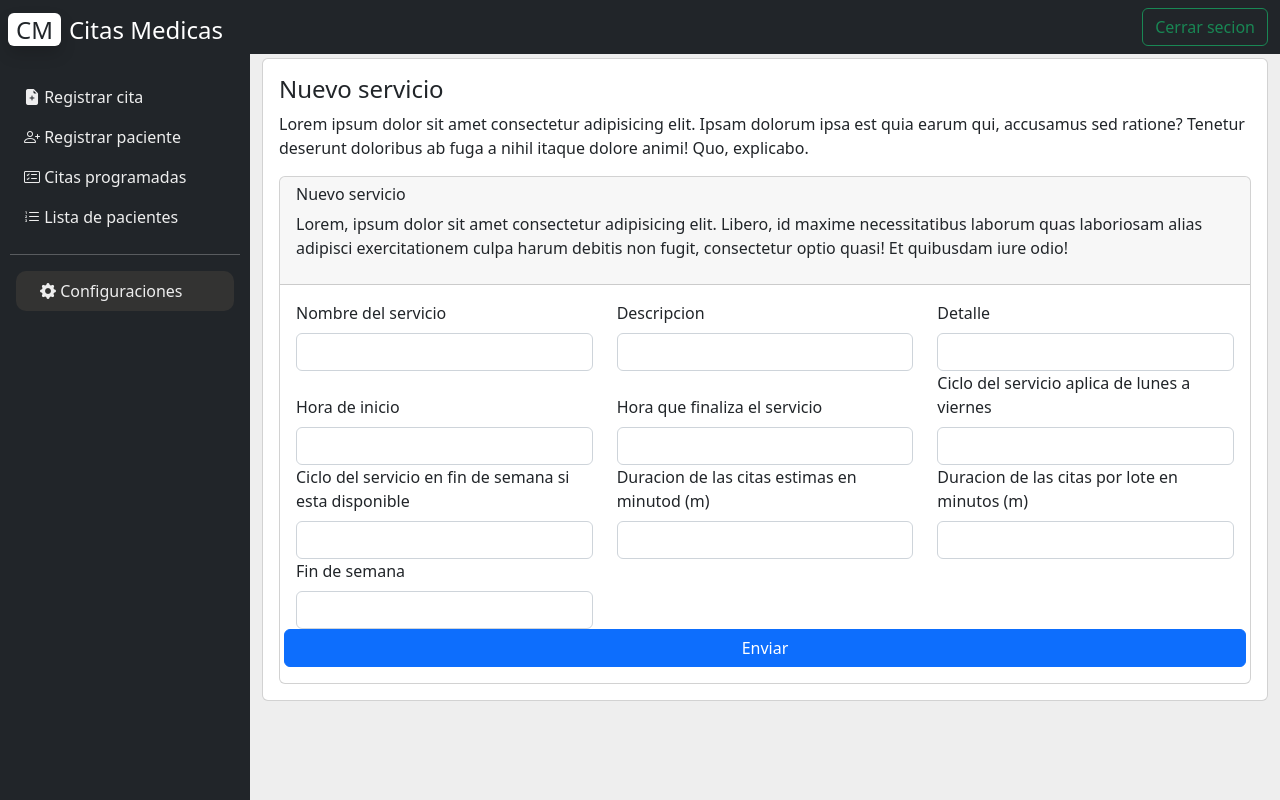
After one commit to ErickGonzalez01/ProyectoCitasMedicas, a PHP site: template view/servicio/servicio_nuevo.php in a window 1280 px wide. The commit adds this page. Run offline with PHP 8.4, Linux system fonts and the light colour scheme; the template is opened without the code that fills it, so the values that code supplies are empty; some libraries are stand-ins or nearby versions.

Commit message:
07/02/2023

```diff
--- a/public/index.php
+++ b/public/index.php
@@ -10,6 +10,7 @@
     use Controller\UsuarioController;
     use Controller\PaguesController;
     use Controller\TravelerController;
+    use Controller\ServicioController;
 
     $router = new Router();
     $router->Get('/admin',[PropiedadController::class,"Admin"]);
@@ -64,6 +65,9 @@
     $router->get("/test",[PacienteController::class,"pacienteExiste"]);
     $router->get("/programarcita",[TravelerController::class,"GetIdPaciente"]);
     $router->get("/listarpacientes",[PacienteController::class,"lista_pacientes"]);
+    $router->get("/servicios",[ServicioController::class,"listaServicio"]);
+    $router->get("/servicionuevo",[ServicioController::class,"nuevoServicio"]);
+    $router->Post("/servicionuevo",[ServicioController::class,"Guardar"]);
 
     //   FOOTER
     //==============================
--- a/view/main.php
+++ b/view/main.php
@@ -52,11 +52,11 @@
                 <ul class="list-unstyled px-2 bg">
                     <li id="menu_lista" class=""><a class="text-decoration-none px-3 py-2 d-block" href="#"><i class="bi bi-gear-fill"></i> Configuraciones</a></li>
                     <li>
-                        <ul id="menu" class="list-unstyled px-2 inline bg">
+                        <ul id="menu" class="list-unstyled px-2 bg <?php echo $menu ? "online" : "inline" ?>">
                             <li id="servicio"><a class="text-decoration-none px-3 py-2 d-block" href="#"><i class="fal fa-home"></i> Servicios</a></li>
-                            <ul id="servicio-item" class="inline">
-                                <li><a class="text-decoration-none px-3 py-2 d-block" href=""><i class="fal fa-home"></i> Lista de servicios</a></li>
-                                <li><a class="text-decoration-none px-3 py-2 d-block" href=""><i class="fal fa-home"></i> Servicios</a></li>
+                            <ul id="servicio-item" class="<?php echo $servicio ? "online" : "inline" ?>">
+                                <li class="<?php echo $sider["listar_servicio"] ?? "" ?>"><a class="text-decoration-none px-3 py-2 d-block" href="/servicios"><i class="fal fa-home"></i> Lista de servicios</a></li>
+                                <li class="<?php echo $sider["nuevo_servicio"] ?? "" ?>"><a class="text-decoration-none px-3 py-2 d-block" href="/servicionuevo"><i class="bi bi-plus"></i> Nuevo</a></li>
                                 <li><a class="text-decoration-none px-3 py-2 d-block" href=""><i class="fal fa-home"></i> Servicios</a></li>
                             </ul>
                             <li id="usuario"><a class="text-decoration-none px-3 py-2 d-block" href="#"><i class="fal fa-home"></i> Usuarios</a></li>
--- /dev/null
+++ b/view/servicio/servicio_nuevo.php
@@ -0,0 +1,63 @@
+<div class="card p-3 mt-1">
+    <h4>Nuevo servicio</h4>
+    <p>Lorem ipsum dolor sit amet consectetur adipisicing elit. Ipsam dolorum ipsa est quia earum qui, accusamus sed
+        ratione? Tenetur deserunt doloribus ab fuga a nihil itaque dolore animi! Quo, explicabo.</p>
+    <div class="card">
+        <div class="card-header">
+            <h6>Nuevo servicio</h6>
+            <p>Lorem, ipsum dolor sit amet consectetur adipisicing elit. Libero, id maxime necessitatibus laborum quas
+                laboriosam alias adipisci exercitationem culpa harum debitis non fugit, consectetur optio quasi! Et
+                quibusdam iure odio!</p>
+        </div>
+        <div class="card-body">
+            <form action="/servicionuevo" method="POST">
+                <div class="row align-items-end">
+                    <div class="col-4">
+                        <label class="form-label" for="nombre_servicio">Nombre del servicio</label>
+                        <input name="nombre_servicio" class="form-control" type="text">
+                    </div>
+                    <div class="col-4">
+                        <label class="form-label" for="nombre_servicio">Descripcion</label>
+                        <input name="descripcion" class="form-control" type="text">
+                    </div>
+                    <div class="col-4">
+                        <label class="form-label" for="nombre_servicio">Detalle</label>
+                        <input name="detalle" class="form-control" type="text">
+                    </div>
+                    <div class="col-4">
+                        <label class="form-label" for="nombre_servicio">Hora de inicio</label>
+                        <input name="hora_inicio_servicio" class="form-control" type="text">
+                    </div>
+                    <div class="col-4">
+                        <label class="form-label" for="nombre_servicio">Hora que finaliza el servicio</label>
+                        <input name="hora_fin_servicio" class="form-control" type="text">
+                    </div>
+                    <div class="col-4">
+                        <label class="form-label" for="nombre_servicio">Ciclo del servicio aplica de lunes a viernes</label>
+                        <input name="ciclo_citas_dia" class="form-control" type="text">
+                    </div>
+                    <div class="col-4">
+                        <label class="form-label" for="nombre_servicio">Ciclo del servicio en fin de semana si esta disponible</label>
+                        <input name="ciclos_citas_fin_de_semana" class="form-control" type="text">
+                    </div>
+                    <div class="col-4">
+                        <label class="form-label" for="nombre_servicio">Duracion de las citas estimas en minutod (m)</label>
+                        <input name="duracion_cita" class="form-control" type="text">
+                    </div>
+                    <div class="col-4">
+                        <label class="form-label" for="nombre_servicio">Duracion de las citas por lote en minutos (m)</label>
+                        <input name="duracion_cita_lote" class="form-control" type="text">
+                    </div>
+                    <div class="col-4">
+                        <label class="form-label" for="nombre_servicio">Fin de semana</label>
+                        <input name="fin_de_semana" class="form-control" type="text">
+                    </div>
+                </div>
+                <div class="row">
+                    <button class="btn btn-primary">Enviar</button>
+                </div>
+
+            </form>
+        </div>
+    </div>
+</div>
```
Also changed, not shown: app/BaseController.php (added, +25 -0 lines), app/Validation.php (added, +17 -0 lines), controller/ServicioController.php (added, +32 -0 lines), model/Servicio.php (+7 -0 lines), view/servicio/servicio_lista.php (added, +38 -0 lines).
